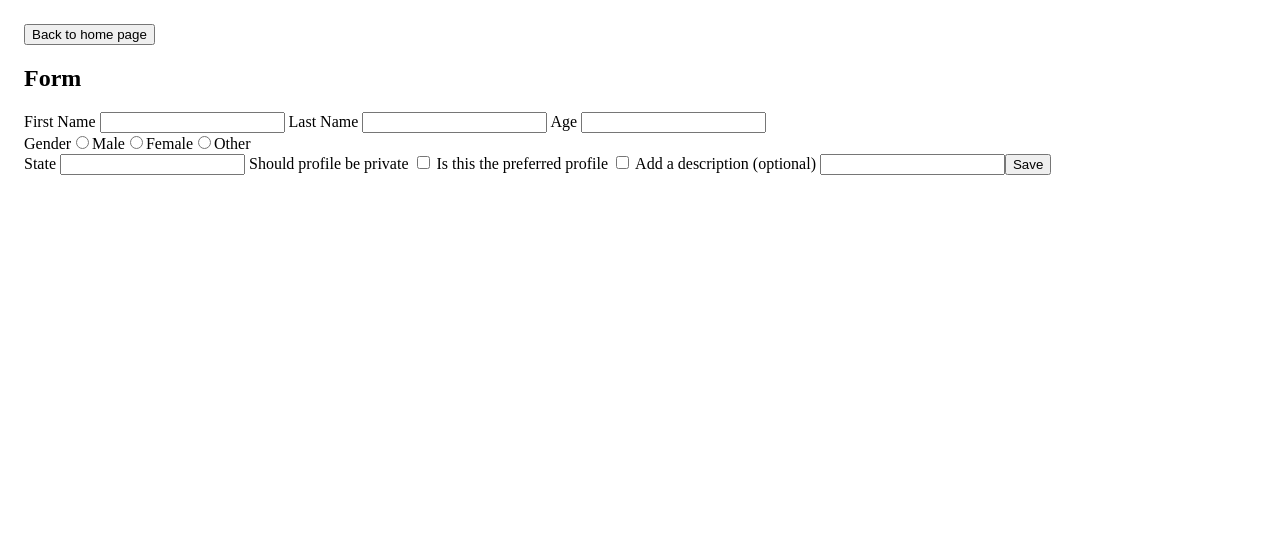
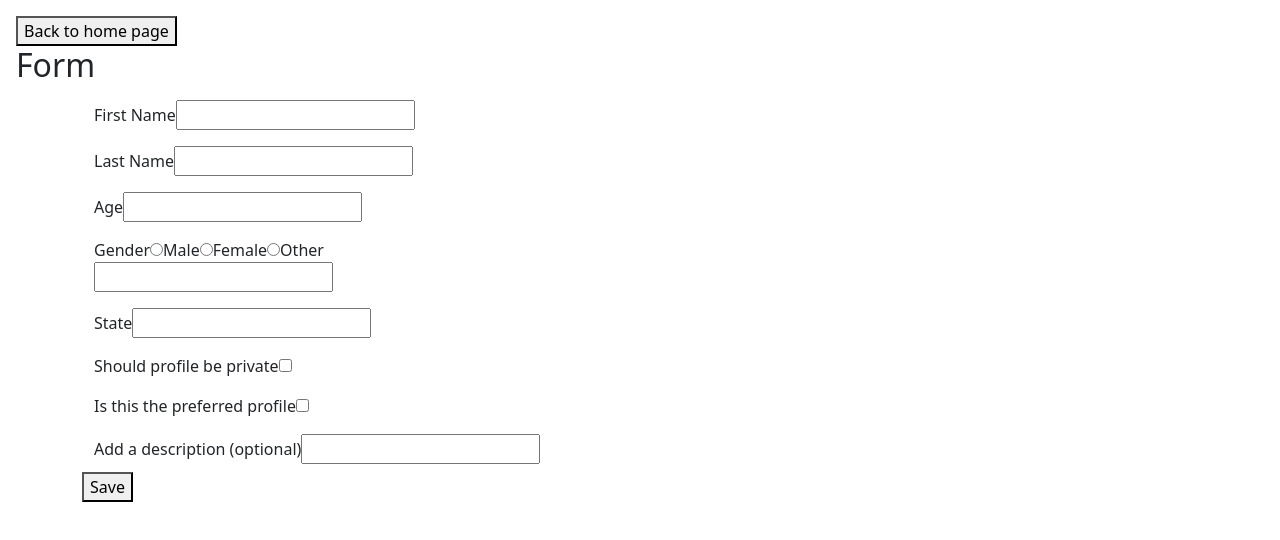
Before and after one commit to agenover/react-testing-demo, a React (Create React App) app: page /create-user in a window 1280 px wide. Shown: the top 540 px of the page. Built offline with nearby package versions, Linux system fonts and the light colour scheme.

Commit message:
installed bootstrap

```diff
--- a/package.json
+++ b/package.json
@@ -6,6 +6,7 @@
     "@testing-library/jest-dom": "^5.16.5",
     "@testing-library/react": "^13.4.0",
     "@testing-library/user-event": "^13.5.0",
+    "bootstrap": "^5.2.3",
     "formik": "^2.2.9",
     "react": "^18.2.0",
     "react-dom": "^18.2.0",
--- a/src/form.jsx
+++ b/src/form.jsx
@@ -22,7 +22,7 @@ export default function CoolForm() {
           firstName: '',
           lastName: '',
           age: '',
-          gender: '',
+          gender: [],
           state: '',
           isPrivate: false,
           isPreferred: false,
@@ -30,42 +30,51 @@ export default function CoolForm() {
         }}
         validationSchema={Yup.object({
           firstName: Yup.string()
-            .required('Required')
+            .required('First Name is Required')
             .min(4, "First Name must be longer than 4 characters")
             .max(30, "First Name must be shorter than 30 characters"),
           lastName: Yup.string()
-            .required('Required')
+            .required('Last Name is Required')
             .min(4, "Last Name nust be longer than 4 characters")
             .max(30, "Last Name nust be shorter than 30 characters"),
           age: Yup.number()
-          .required()
+            .required("Ages is required")
             .positive()
             .integer('Age must be a number between 1 and 110'),
+          gender: Yup.string()
+            .required("Gender is required"),
         })}
         onSubmit={(values) => (
           console.log(values)
         )}
       >
         {formik => (
-          <form onSubmit={formik.handleSubmit}>
+          <form onSubmit={formik.handleSubmit} className='container'>
+          <div className="container-fluid py-2">
             <label htmlFor="firstName"> First Name </label>
             <input id="" type='text' {...formik.getFieldProps('firstName')} />
               {formik.touched.firstName && formik.errors.firstName ? (
                 <div>{formik.errors.firstName}</div>
               ) : null}
+          </div>
 
+          <div className="container-fluid py-2">
             <label htmlFor="lastName"> Last Name </label>
             <input id="" type='text'  {...formik.getFieldProps('lastName')} />
               {formik.touched.lastName && formik.errors.lastName ? (
                 <div>{formik.errors.lastName}</div>
               ) : null}
+          </div>
 
+          <div className="container-fluid py-2">
             <label htmlFor="age"> Age </label>
             <input id="" type='text' {...formik.getFieldProps('age')} />
               {formik.touched.age && formik.errors.age ? (
                 <div>{formik.errors.age}</div>
               ) : null}
+          </div>
 
+          <div className="container-fluid py-2">
             <div htmlFor="gender"> Gender
               <label>
                 <Field type="radio" name="gender" value="male" />
@@ -80,18 +89,31 @@ export default function CoolForm() {
                 Other
               </label>
             </div>
+            <input id="" type='text' {...formik.getFieldProps('gender')} />
+              {formik.touched.gender && formik.errors.gender ? (
+                <div>{formik.errors.gender}</div>
+              ) : null}
+              </div>
 
+              <div className="container-fluid py-2">
               <label htmlFor="state"> State </label>
               <input id="" type='text' />
+            </div>
 
+            <div className="container-fluid py-2">
             <label htmlFor="isPrivate"> Should profile be private </label>
               <input id="" type='checkbox' />
+            </div>
 
+            <div className="container-fluid py-2">
               <label htmlFor="isPreferred"> Is this the preferred profile </label>
               <input id="" type='checkbox' />
+            </div>
 
+            <div className="container-fluid py-2">
               <label htmlFor="description"> Add a description (optional) </label>
               <input id="" type='text' {...formik.getFieldProps('description')} />
+            </div>
 
             <button type='submit'>Save</button>
           </form>
--- a/src/index.js
+++ b/src/index.js
@@ -2,6 +2,7 @@ import { render } from "react-dom";
 import { BrowserRouter, Routes, Route } from "react-router-dom";
 import App from "./App";
 import CoolForm from "./form";
+import 'bootstrap/dist/css/bootstrap.css';
 
 const rootElement = document.getElementById("root");
 render(
```
Also changed, not shown: 1 other file (tests, documents, lock files or other folders). Lines whose indentation alone changed are shown as unchanged.
